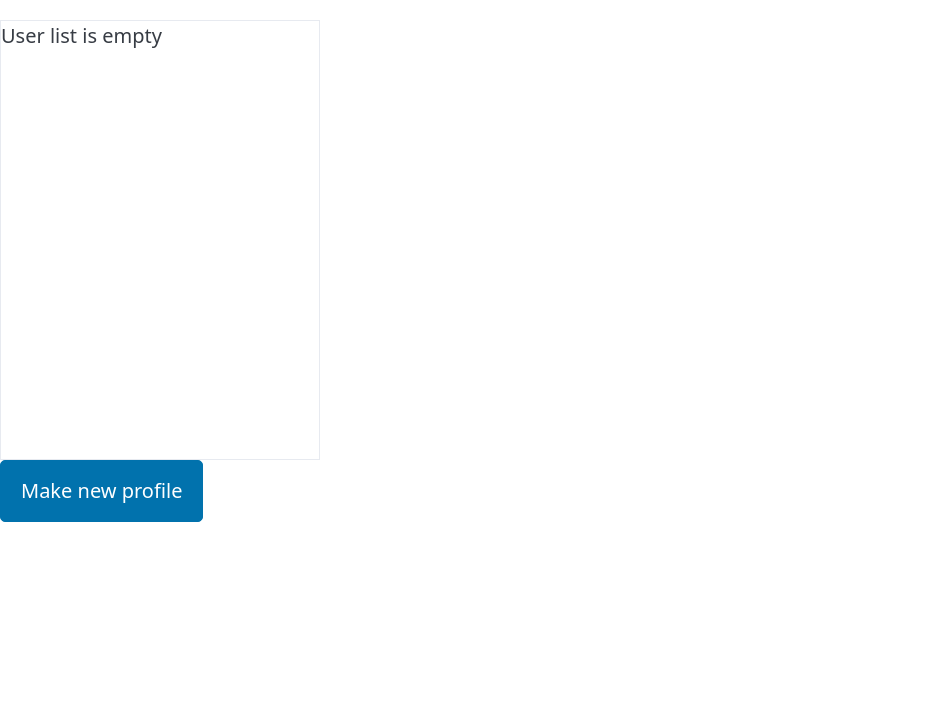
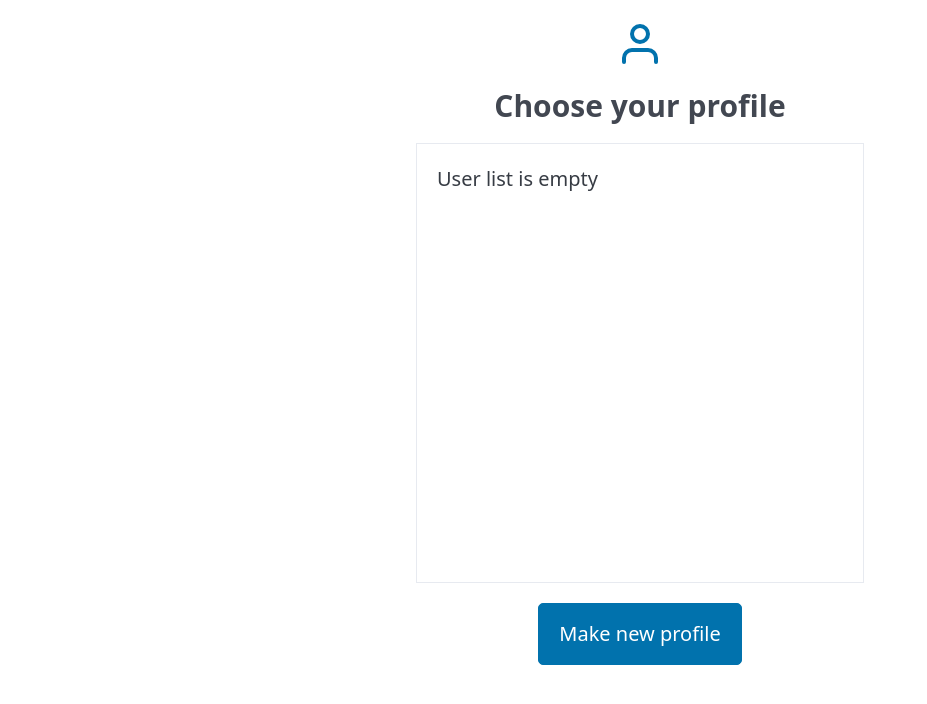
Before and after one commit to Shmadikan/Mas-watchdogs, a Django app: template web_app/templates/registration/profiles_view.html in a window 1280 px wide. Shown: the top 704 px of the page, without its empty margins (0-927 px from the left). Run offline with Django 3.2, Linux system fonts and the light colour scheme; the template is opened without the code that fills it, so the values that code supplies are empty; some libraries are stand-ins or nearby versions.

Commit message:
design change

```diff
--- a/web_app/templates/registration/profile_create.html
+++ b/web_app/templates/registration/profile_create.html
@@ -20,6 +20,10 @@
         </nav>
         <article class="form-card">
             <header>
+                <svg xmlns="http://www.w3.org/2000/svg" width="32" height="32" viewBox="0 0 24 24" fill="none" stroke="currentColor" stroke-width="2" stroke-linecap="round" stroke-linejoin="round" style="color: var(--pico-primary);">
+                    <path d="M20 21v-2a4 4 0 0 0-4-4H8a4 4 0 0 0-4 4v2"/>
+                    <circle cx="12" cy="7" r="4"/>
+                </svg>
                 <h2>Create Profile</h2>
             </header>
             <form action="" method="post">
--- a/web_app/templates/registration/profiles_view.html
+++ b/web_app/templates/registration/profiles_view.html
@@ -7,23 +7,47 @@
     <style>
         .table-wrapper {
             border: 1px solid var(--pico-muted-border-color);
-            width: 25%;
+            width: 35%;
+            margin: 0 auto;
             min-height: 55vh;
             max-height: 55vh;
             overflow-y: auto;
+            padding: 1rem;
+        }
+        .table-wrapper form {
+            display: flex;
+            flex-direction: column;
+            gap: 0.5rem;
         }
         .button-row {
             display: flex;
-            gap: 0.5rem;
+            justify-content: center;
+            margin-top: 1rem;
+        }
+        .profile-icon {
+            display: flex;
+            justify-content: center;
+            margin-bottom: 1rem;
+        }
+        .profile-icon svg {
+            color: var(--pico-primary);
+        }
+        .profiles-heading {
+            text-align: center;
+            margin-bottom: 1rem;
         }
     </style>
 </head>
 <body>
     <main>
+        <div class="profile-icon">
+            <svg xmlns="http://www.w3.org/2000/svg" width="48" height="48" viewBox="0 0 24 24" fill="none" stroke="currentColor" stroke-width="2" stroke-linecap="round" stroke-linejoin="round">
+                <path d="M20 21v-2a4 4 0 0 0-4-4H8a4 4 0 0 0-4 4v2"/>
+                <circle cx="12" cy="7" r="4"/>
+            </svg>
+        </div>
+        <h3 class="profiles-heading">Choose your profile</h3>
         <div class="table-wrapper">
-
-
-
             <form method="post" action="">
                 {% csrf_token %}
                 {% for user in users %}
@@ -34,8 +58,6 @@
                     User list is empty
                 {% endfor %}
             </form>
-
-
         </div>
         <div class="button-row">
             <a href="{% url 'profile_create' %}">
```
Lines whose indentation alone changed are shown as unchanged.
